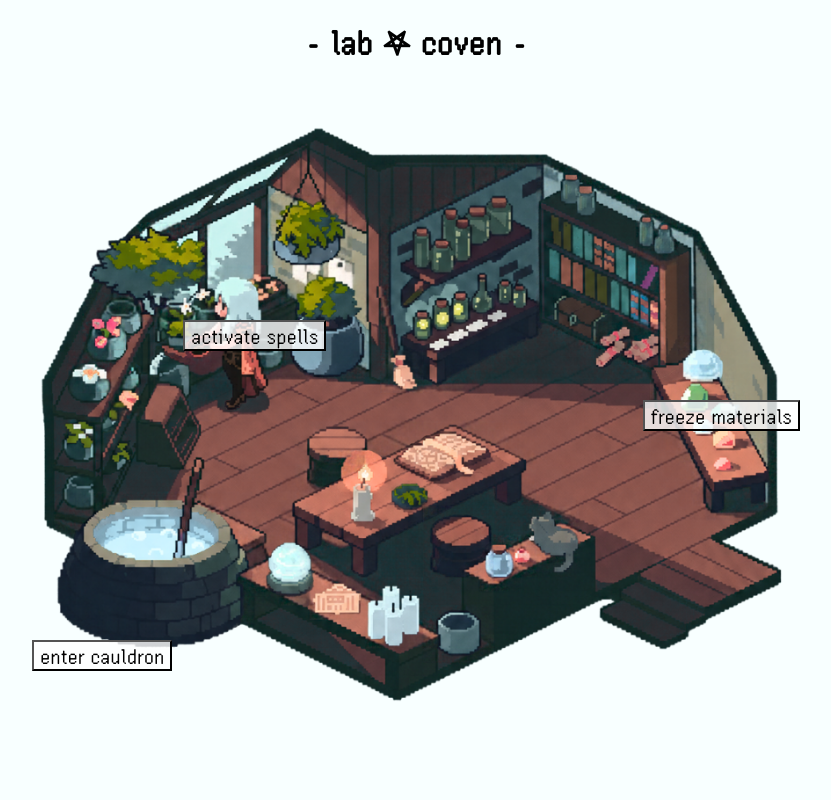
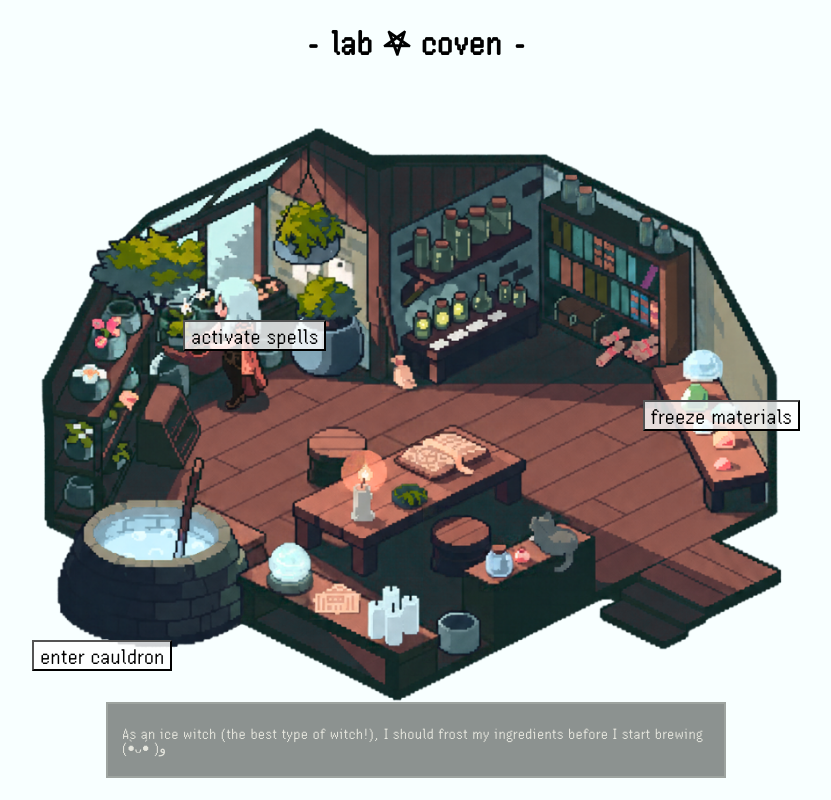
Before and after one commit to gloomymoon777/permafrost, a React (Vite) app: page / in a window 1280 px wide. Shown: the whole page, without its empty margins (224-1055 px from the left). Built offline with nearby package versions, Linux system fonts and the light colour scheme.

Commit message:
added instructions

```diff
--- a/src/Activate.jsx
+++ b/src/Activate.jsx
@@ -27,7 +27,7 @@ function Activate({ brewedPotions, onBack, onActivate }) {
 
                 {uniquePotions.length === 0 ? (
                     <p className="empty-potions">
-                        you haven't brewed any potions yet...
+                        no potions... enter the cauldron to brew some!
                     </p>
                 ) : (
                     <div className="potion-grid">
--- a/src/App.jsx
+++ b/src/App.jsx
@@ -7,6 +7,7 @@ import './App.css'
 import PotionMixing from './PotionMixing'
 import Freezer from './Freezer'
 import Activate from './Activate'
+import InstructionBox from './InstructionBox'
 
 import bottle from "./assets/bottle.png"
 import fern from "./assets/fern.png"
@@ -147,6 +148,13 @@ function App() {
               />
           </main>
       )}
+
+      <InstructionBox
+            scene={scene}
+            itemsFrozen={itemsFrozen}
+            brewedPotions={brewedPotions}
+            activatedPotions={activatedPotions}
+        />
     </>
   )
 }
--- /dev/null
+++ b/src/InstructionBox.css
@@ -0,0 +1,49 @@
+.instruction-box {
+    position: fixed;
+    bottom: 22px;
+    left: 50%;
+    transform: translateX(-50%);
+
+    width: min(620px, 86vw);
+    min-width: min(280px, 86vw);
+    min-height: 76px;
+
+    box-sizing: border-box;
+    padding: 14px 14px;
+
+    display: flex;
+    align-items: center;
+
+    background: rgba(15, 18, 15, 0.458);
+    border: 2px solid rgba(230, 240, 225, 0.2);
+    border-radius: 0;
+
+    color: rgba(245, 245, 235, 0.85);
+
+    z-index: 1000;
+    pointer-events: none;
+
+    backdrop-filter: blur(2px);
+}
+
+.instruction-box p {
+    margin: 0;
+
+    font-family: inherit;
+    font-size: clamp(14px, 1vw, 17px);
+    line-height: 1;
+    letter-spacing: 0.2px;
+}
+
+.instruction-cursor {
+    display: inline-block;
+    margin-left: 3px;
+    opacity: 0.6;
+    animation: cursor-blink 0.8s steps(2, start) infinite;
+}
+
+@keyframes cursor-blink {
+    to {
+        visibility: hidden;
+    }
+}
--- /dev/null
+++ b/src/InstructionBox.jsx
@@ -0,0 +1,97 @@
+import { useState, useEffect } from 'react'
+import './InstructionBox.css'
+
+function InstructionBox({ scene, itemsFrozen, brewedPotions }) {
+
+    let message = ''
+let instructionKey = ''
+
+if (scene === 'lab') {
+    if (!itemsFrozen) {
+        instructionKey = 'lab-freeze'
+        message = 'As an ice witch (the best type of witch!), I should frost my ingredients before I start brewing (•̀ᴗ•́ )و'
+    } else if (brewedPotions.length > 0) {
+        instructionKey = 'lab-activate'
+        message = 'I brewed potions! I can test out these spells now (๑ > ᴗ < ๑)'
+    } else {
+        instructionKey = 'lab-brew'
+        message = 'My ingredients are prepared.. Time to enter the cauldron and brew! ( • ̀ω•́ )✧'
+    }
+}
+
+    const [displayedText, setDisplayedText] = useState('')
+    const [visible, setVisible] = useState(false)
+
+    const [seenInstructions, setSeenInstructions] = useState(() => {
+        return JSON.parse(localStorage.getItem('seenInstructions') || '[]')
+    })
+
+    const [finished, setFinished] = useState(() => {
+        return localStorage.getItem('instructionsCompleted') === 'true'
+    })
+
+    // Show each instruction only once
+    useEffect(() => {
+        if (!message || finished || seenInstructions.includes(instructionKey)) {
+            setVisible(false)
+            return
+        }
+
+        setVisible(true)
+        setDisplayedText('')
+
+        let index = 0
+
+        const timer = setInterval(() => {
+            index++
+            setDisplayedText(message.slice(0, index))
+
+            if (index >= message.length) {
+                clearInterval(timer)
+            }
+        }, 30)
+
+        return () => clearInterval(timer)
+
+    }, [instructionKey, message, finished, seenInstructions])
+
+    // Dismiss on any click or tap
+    useEffect(() => {
+        if (!visible) return
+
+        const dismiss = () => {
+            setVisible(false)
+
+            const updated = [...seenInstructions, instructionKey]
+
+            setSeenInstructions(updated)
+            localStorage.setItem('seenInstructions', JSON.stringify(updated))
+
+            // Finish instructions after the final activation message
+            if (scene === 'activate') {
+                setFinished(true)
+                localStorage.setItem('instructionsCompleted', 'true')
+            }
+        }
+
+        window.addEventListener('pointerdown', dismiss)
+
+        return () => {
+            window.removeEventListener('pointerdown', dismiss)
+        }
+
+    }, [visible, instructionKey, scene, seenInstructions])
+
+    if (!visible || !message) return null
+
+    return (
+        <div className="instruction-box">
+            <p>
+                {displayedText}
+                <span className="instruction-cursor">▌</span>
+            </p>
+        </div>
+    )
+}
+
+export default InstructionBox
```
